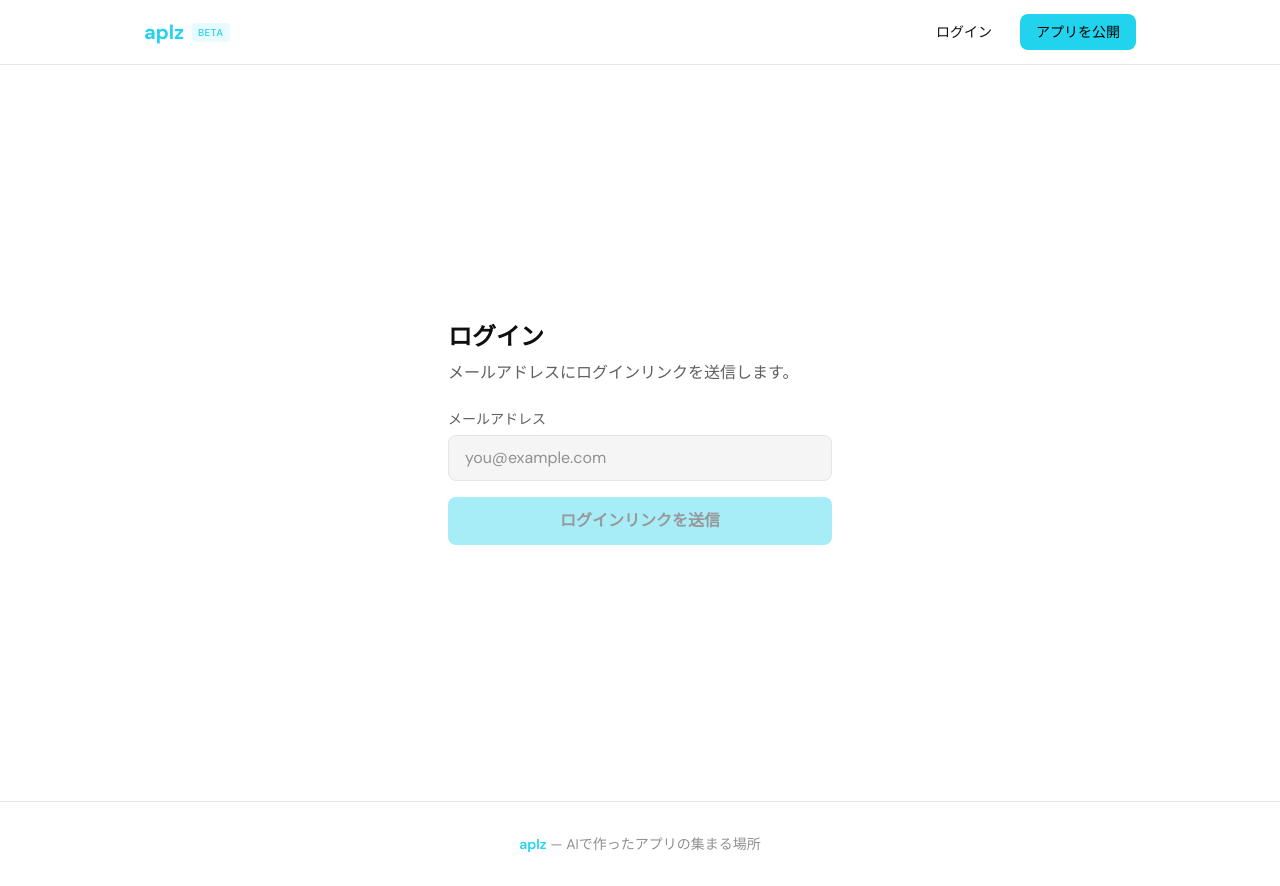
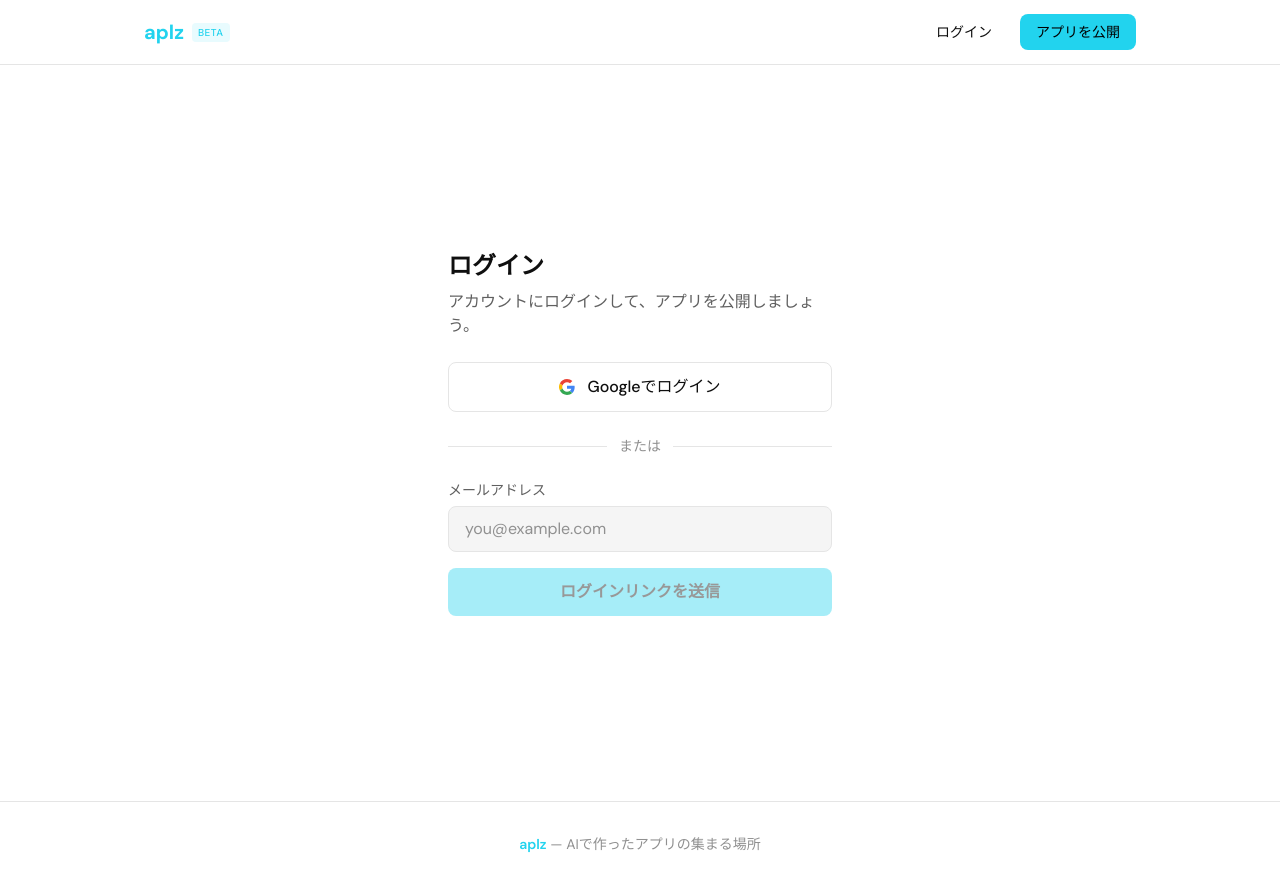
Before and after one commit to sekisuihouse/aplz, a Next.js app: page /login in a window 1280 px wide. Built offline with nearby package versions, Linux system fonts and the light colour scheme; no server answers.

Commit message:
v2.1: auth + update + light theme

```diff
--- a/src/app/login/page.tsx
+++ b/src/app/login/page.tsx
@@ -8,6 +8,16 @@ export default function LoginPage() {
   const [sent, setSent] = useState(false);
   const [loading, setLoading] = useState(false);
   const [error, setError] = useState("");
+
+  const handleGoogle = async () => {
+    const supabase = createAuthBrowserClient();
+    await supabase.auth.signInWithOAuth({
+      provider: "google",
+      options: {
+        redirectTo: `${window.location.origin}/auth/callback`,
+      },
+    });
+  };
 
   const handleSubmit = async (e: React.FormEvent) => {
     e.preventDefault();
@@ -47,14 +57,37 @@ export default function LoginPage() {
             </p>
           </div>
         ) : (
-          <form onSubmit={handleSubmit} className="animate-fade-in">
+          <div className="animate-fade-in">
             <h1 className="text-2xl font-bold text-[#0f0f0f] mb-2">
               ログイン
             </h1>
             <p className="text-[#606060] mb-6">
-              メールアドレスにログインリンクを送信します。
+              アカウントにログインして、アプリを公開しましょう。
             </p>
 
+            {/* Google OAuth */}
+            <button
+              onClick={handleGoogle}
+              className="w-full flex items-center justify-center gap-3 py-3 rounded-lg bg-white border border-[#e5e5e5] text-[#0f0f0f] font-medium hover:bg-gray-50 transition-colors cursor-pointer"
+            >
+              <svg width="16" height="16" viewBox="0 0 48 48">
+                <path fill="#EA4335" d="M24 9.5c3.54 0 6.71 1.22 9.21 3.6l6.85-6.85C35.9 2.38 30.47 0 24 0 14.62 0 6.51 5.38 2.56 13.22l7.98 6.19C12.43 13.72 17.74 9.5 24 9.5z"/>
+                <path fill="#4285F4" d="M46.98 24.55c0-1.57-.15-3.09-.38-4.55H24v9.02h12.94c-.58 2.96-2.26 5.48-4.78 7.18l7.73 6c4.51-4.18 7.09-10.36 7.09-17.65z"/>
+                <path fill="#FBBC05" d="M10.53 28.59a14.5 14.5 0 0 1 0-9.18l-7.98-6.19a24.0 24.0 0 0 0 0 21.56l7.98-6.19z"/>
+                <path fill="#34A853" d="M24 48c6.48 0 11.93-2.13 15.89-5.81l-7.73-6c-2.15 1.45-4.92 2.3-8.16 2.3-6.26 0-11.57-4.22-13.47-9.91l-7.98 6.19C6.51 42.62 14.62 48 24 48z"/>
+              </svg>
+              Googleでログイン
+            </button>
+
+            {/* Divider */}
+            <div className="flex items-center gap-3 my-6">
+              <div className="flex-1 h-px bg-[#e5e5e5]" />
+              <span className="text-sm text-[#909090]">または</span>
+              <div className="flex-1 h-px bg-[#e5e5e5]" />
+            </div>
+
+            {/* Magic Link */}
+            <form onSubmit={handleSubmit}>
               <label className="block text-sm text-[#606060] mb-1.5">
                 メールアドレス
               </label>
@@ -79,6 +112,7 @@ export default function LoginPage() {
                 {loading ? "送信中..." : "ログインリンクを送信"}
               </button>
             </form>
+          </div>
         )}
       </div>
     </div>
```
Lines whose indentation alone changed are shown as unchanged.
